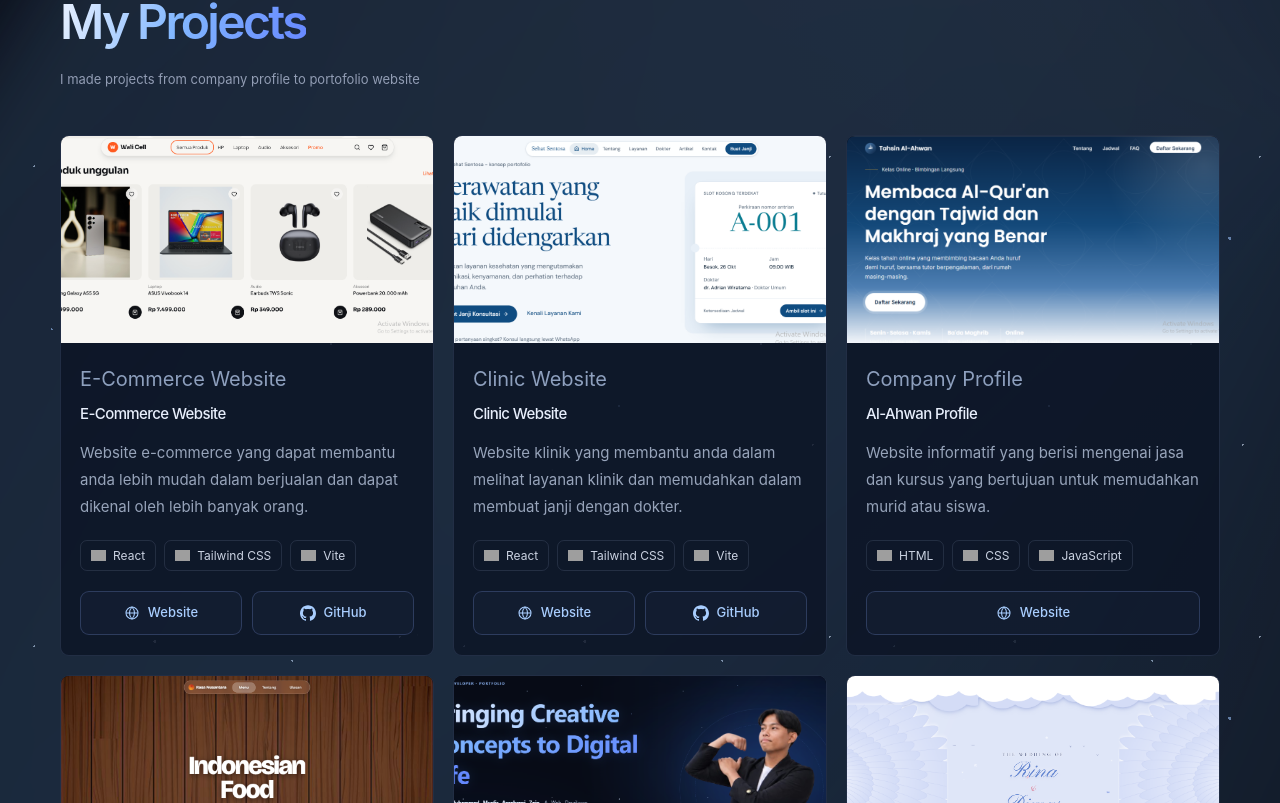
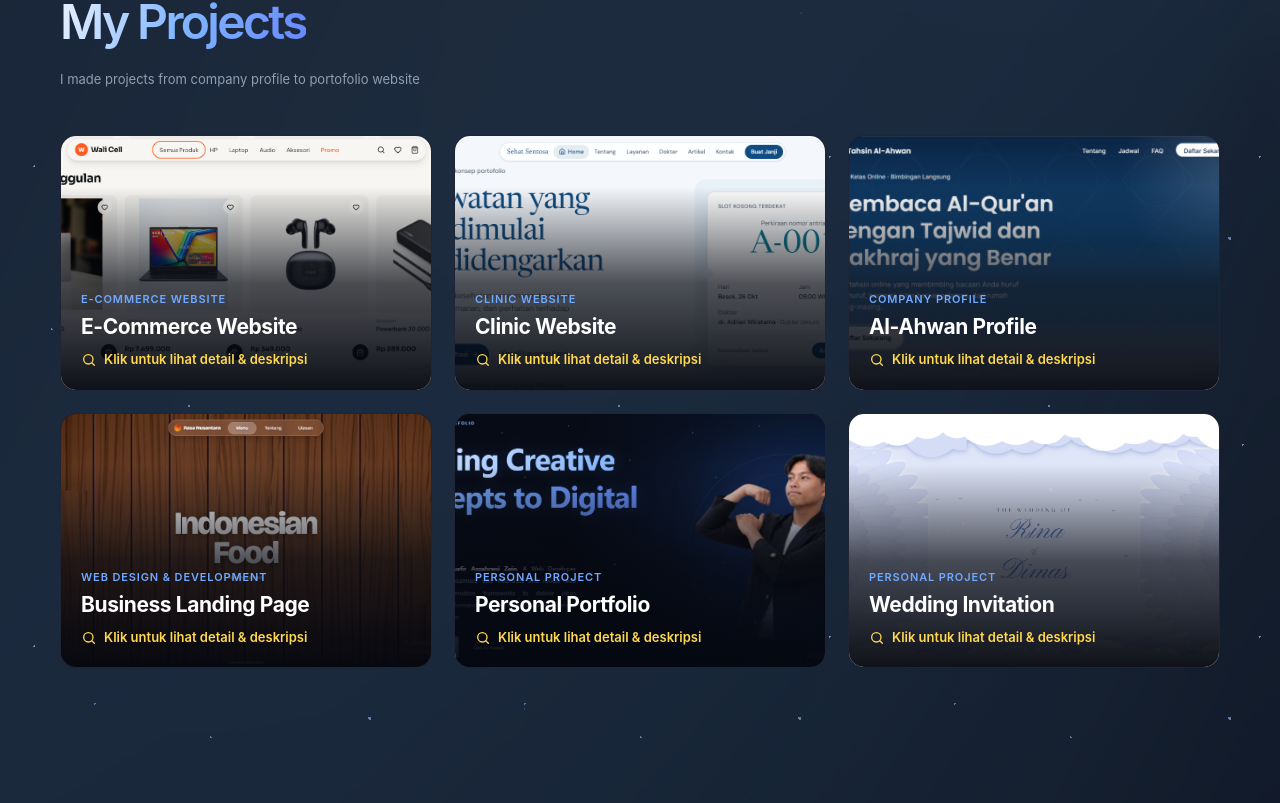
Before and after one commit to MuhammadMusfir11/portofolio-muhammad-musfir, a React (Vite) app: page / in a window 1280 px wide. Shown: the part 1797-2600 px from the top of the page. Built offline with nearby package versions, Linux system fonts and the light colour scheme; grey boxes are pictures that could not be loaded.

Commit message:
Update website

```diff
--- a/src/App.jsx
+++ b/src/App.jsx
@@ -1,6 +1,6 @@
-import { useState } from "react";
-import { motion } from "motion/react";
-import { image } from "motion/react-client";
+import { useState, useEffect } from "react";
+import { createPortal } from "react-dom";
+import { motion, AnimatePresence } from "motion/react";
 
 const projects = [
   {
@@ -363,57 +363,7 @@ function ProjectPreview({ project }) {
   );
 }
 
-function Projects() {
-  return (
-    <section className="projects-section section-padding" id="projects">
-      <div className="container">
-        <div className="projects-heading-row">
-          <SectionHeading
-            title={
-              <>
-                <span className="gradient-text">My Projects</span>
-              </>
-            }
-            description="I made projects from company profile to portofolio website"
-          />
-        </div>
-
-        <div className="projects-grid">
-          {projects.map((project, index) => (
-            <motion.article
-              className="project-card"
-              key={project.number}
-              initial={{ opacity: 0, y: 18 }}
-              whileInView={{ opacity: 1, y: 0 }}
-              viewport={{ once: true, amount: 0.15 }}
-              transition={{ duration: 0.45, delay: index * 0.08 }}
-            >
-              {project.image ? (
-                <div className="project-image-preview">
-                  <img
-                    src={project.image}
-                    alt={`${project.title} website preview`}
-                    className="project-preview-image"
-                  />
-                </div>
-              ) : (
-                <ProjectPreview project={project} />
-              )}
-
-              <div className="project-info">
-                <div className="project-title-row">
-                  <div>
-                    <span className="project-category">{project.category}</span>
-                    <h3>{project.title}</h3>
-                  </div>
-                  <span className="project-number">{project.number}</span>
-                </div>
-
-                <p>{project.description}</p>
-
-                <div className="project-stack">
-                  {project.stack.map((item) => {
-                    const techIcons = {
+const TECH_ICONS = {
   HTML: "https://cdn.simpleicons.org/html5/E34F26",
   CSS: "https://cdn.simpleicons.org/css/1572B6",
   JavaScript: "https://cdn.simpleicons.org/javascript/F7DF1E",
@@ -424,52 +374,207 @@ function Projects() {
   Vite: "https://cdn.simpleicons.org/vite/646CFF",
 };
 
+function SearchIcon() {
   return (
-                      <span className="project-tech" key={item}>
-                        {techIcons[item] && (
-                          <img
-                            src={techIcons[item]}
-                            alt=""
-                            className="project-tech-icon"
-                          />
+    <svg width="16" height="16" viewBox="0 0 24 24" fill="none" aria-hidden="true">
+      <circle cx="11" cy="11" r="7" stroke="currentColor" strokeWidth="2" />
+      <path d="m20 20-3.5-3.5" stroke="currentColor" strokeWidth="2" strokeLinecap="round" />
+    </svg>
+  );
+}
+
+function CloseIcon() {
+  return (
+    <svg width="18" height="18" viewBox="0 0 24 24" fill="none" aria-hidden="true">
+      <path d="M6 6l12 12M18 6 6 18" stroke="currentColor" strokeWidth="2" strokeLinecap="round" />
+    </svg>
+  );
+}
+
+function ProjectModal({ project, onClose }) {
+  return createPortal(
+    <motion.div
+      className="pj-backdrop"
+      initial={{ opacity: 0 }}
+      animate={{ opacity: 1 }}
+      exit={{ opacity: 0 }}
+      transition={{ duration: 0.2 }}
+      onClick={onClose}
+    >
+      <motion.div
+        className="pj-modal"
+        role="dialog"
+        aria-modal="true"
+        aria-labelledby="pj-modal-title"
+        initial={{ opacity: 0, y: 40, scale: 0.98 }}
+        animate={{ opacity: 1, y: 0, scale: 1 }}
+        exit={{ opacity: 0, y: 40, scale: 0.98 }}
+        transition={{ duration: 0.28, ease: "easeOut" }}
+        onClick={(e) => e.stopPropagation()}
+      >
+        <button
+          type="button"
+          className="pj-close"
+          aria-label="Tutup detail project"
+          onClick={onClose}
+          autoFocus
+        >
+          <CloseIcon />
+        </button>
+
+        {/* Foto contoh website */}
+        <div className="pj-modal-media">
+          {project.image ? (
+            <img src={project.image} alt={`Tampilan website ${project.title.trim()}`} />
+          ) : (
+            <ProjectPreview project={project} />
           )}
+        </div>
+
+        <div className="pj-modal-body">
+          <div className="pj-modal-text">
+            <span className="pj-modal-category">{project.category}</span>
+            <h3 id="pj-modal-title">{project.title.trim()}</h3>
+
+            {/* Deskripsi */}
+            <p className="pj-modal-desc">{project.description}</p>
+
+            {/* Teknologi yang dipakai */}
+            <div className="pj-stack">
+              {project.stack.map((item) => (
+                <span className="pj-tech" key={item}>
+                  {TECH_ICONS[item] && <img src={TECH_ICONS[item]} alt="" />}
                   <span>{item}</span>
                 </span>
-                    );
-                  })}
+              ))}
+            </div>
           </div>
 
-                <div className="project-links">
-                  {project.websiteUrl && (
+          {/* Link website online + repository GitHub */}
+          <div className="pj-actions">
+            {project.websiteUrl ? (
               <a
-                      className="project-link"
+                className="pj-btn pj-btn-primary"
                 href={project.websiteUrl}
                 target="_blank"
                 rel="noopener noreferrer"
               >
                 <GlobeIcon />
-                      <span>Website</span>
+                <span>Lihat Website</span>
               </a>
+            ) : (
+              <span className="pj-btn pj-btn-disabled">
+                <GlobeIcon />
+                <span>Website belum tersedia</span>
+              </span>
             )}
 
-                  {project.githubUrl && (
+            {project.githubUrl ? (
               <a
-                      className="project-link"
+                className="pj-btn"
                 href={project.githubUrl}
                 target="_blank"
                 rel="noopener noreferrer"
               >
                 <GitHubIcon />
-                      <span>GitHub</span>
+                <span>Repository GitHub</span>
               </a>
+            ) : (
+              <span className="pj-btn pj-btn-disabled">
+                <GitHubIcon />
+                <span>Repository belum tersedia</span>
+              </span>
+            )}
+          </div>
+        </div>
+      </motion.div>
+    </motion.div>,
+    document.body
+  );
+}
+
+function Projects() {
+  const [activeProject, setActiveProject] = useState(null);
+
+  // Tutup dengan tombol Esc + kunci scroll halaman saat popup terbuka
+  useEffect(() => {
+    if (!activeProject) return;
+
+    const onKeyDown = (e) => {
+      if (e.key === "Escape") setActiveProject(null);
+    };
+    const previousOverflow = document.body.style.overflow;
+    document.body.style.overflow = "hidden";
+    window.addEventListener("keydown", onKeyDown);
+
+    return () => {
+      document.body.style.overflow = previousOverflow;
+      window.removeEventListener("keydown", onKeyDown);
+    };
+  }, [activeProject]);
+
+  return (
+    <section className="projects-section section-padding" id="projects">
+      <div className="container">
+        <div className="projects-heading-row">
+          <SectionHeading
+            title={<span className="gradient-text">My Projects</span>}
+            description="I made projects from company profile to portofolio website"
+          />
+        </div>
+
+        <div className="pj-grid">
+          {projects.map((project, index) => (
+            <motion.article
+              className="pj-card"
+              key={project.title}
+              initial={{ opacity: 0, y: 18 }}
+              whileInView={{ opacity: 1, y: 0 }}
+              viewport={{ once: true, amount: 0.15 }}
+              transition={{ duration: 0.45, delay: (index % 3) * 0.08 }}
+            >
+              <div className="pj-card-media">
+                {project.image ? (
+                  <img
+                    src={project.image}
+                    alt=""
+                    loading="lazy"
+                  />
+                ) : (
+                  <ProjectPreview project={project} />
                 )}
               </div>
 
+              <div className="pj-card-overlay">
+                <span className="pj-card-category">{project.category}</span>
+                <h3 className="pj-card-title">{project.title.trim()}</h3>
+                <span className="pj-card-hint">
+                  <SearchIcon />
+                  Klik untuk lihat detail &amp; deskripsi
+                </span>
               </div>
+
+              {/* Tombol transparan menutupi seluruh kartu */}
+              <button
+                type="button"
+                className="pj-card-trigger"
+                aria-label={`Lihat detail project ${project.title.trim()}`}
+                onClick={() => setActiveProject(project)}
+              />
             </motion.article>
           ))}
         </div>
       </div>
+
+      <AnimatePresence>
+        {activeProject && (
+          <ProjectModal
+            key="project-modal"
+            project={activeProject}
+            onClose={() => setActiveProject(null)}
+          />
+        )}
+      </AnimatePresence>
     </section>
   );
 }
--- a/src/index.css
+++ b/src/index.css
@@ -2047,3 +2047,392 @@ a.project-website-link:hover {
     display: none;
   }
 }
+
+
+/* =====================================================
+   PROJECTS — galeri kartu + popup detail
+   Laptop: 3 kolom, popup 2 kolom (foto kiri, info kanan)
+   Tablet: 2 kolom
+   HP: 1 kolom, popup tampil seperti bottom sheet
+   ===================================================== */
+
+.pj-grid {
+  display: grid;
+  grid-template-columns: repeat(3, minmax(0, 1fr));
+  gap: 22px;
+}
+
+.pj-card {
+  position: relative;
+  isolation: isolate;
+  min-width: 0;
+  aspect-ratio: 16 / 11;
+  overflow: hidden;
+  border: 1px solid var(--line);
+  border-radius: 16px;
+  background: #0b0e16;
+  transition:
+    transform 220ms ease,
+    border-color 220ms ease,
+    box-shadow 220ms ease;
+}
+
+.pj-card:hover {
+  transform: translateY(-5px);
+  border-color: rgba(112, 169, 255, 0.45);
+  box-shadow: 0 18px 45px rgba(0, 0, 0, 0.3);
+}
+
+.pj-card-media {
+  position: absolute;
+  inset: 0;
+}
+
+.pj-card-media img {
+  display: block;
+  width: 100%;
+  height: 100%;
+  object-fit: cover;
+  object-position: top center;
+  transition: transform 500ms ease;
+}
+
+.pj-card:hover .pj-card-media img {
+  transform: scale(1.05);
+}
+
+.pj-card-media .project-preview {
+  height: 100%;
+  min-height: 0;
+  border-bottom: 0;
+}
+
+.pj-card-overlay {
+  position: absolute;
+  inset: 0;
+  display: flex;
+  flex-direction: column;
+  justify-content: flex-end;
+  gap: 6px;
+  padding: 20px;
+  background: linear-gradient(
+    to top,
+    rgba(5, 8, 16, 0.96) 0%,
+    rgba(5, 8, 16, 0.7) 42%,
+    rgba(5, 8, 16, 0) 80%
+  );
+  pointer-events: none;
+}
+
+.pj-card-category {
+  color: var(--blue);
+  font-size: 11px;
+  font-weight: 600;
+  letter-spacing: 0.08em;
+  text-transform: uppercase;
+}
+
+.pj-card-title {
+  margin: 0;
+  color: #fff;
+  font-size: 21px;
+  font-weight: 650;
+  letter-spacing: -0.02em;
+  line-height: 1.25;
+}
+
+.pj-card-hint {
+  display: inline-flex;
+  align-items: center;
+  gap: 7px;
+  margin-top: 4px;
+  color: #ffd84d;
+  font-size: 13px;
+  font-weight: 600;
+}
+
+.pj-card-trigger {
+  position: absolute;
+  inset: 0;
+  z-index: 2;
+  width: 100%;
+  height: 100%;
+  padding: 0;
+  border: 0;
+  border-radius: inherit;
+  background: transparent;
+  cursor: pointer;
+}
+
+.pj-card-trigger:focus-visible {
+  outline: 2px solid var(--blue-bright);
+  outline-offset: -4px;
+}
+
+/* ---------- Popup detail ---------- */
+
+.pj-backdrop {
+  position: fixed;
+  inset: 0;
+  z-index: 1000;
+  display: flex;
+  align-items: center;
+  justify-content: center;
+  padding: 24px;
+  background: rgba(3, 6, 14, 0.8);
+  -webkit-backdrop-filter: blur(6px);
+  backdrop-filter: blur(6px);
+}
+
+.pj-modal {
+  position: relative;
+  display: grid;
+  grid-template-columns: minmax(0, 1.15fr) minmax(0, 1fr);
+  width: min(1040px, 100%);
+  max-height: min(640px, 90vh);
+  overflow: hidden;
+  border: 1px solid rgba(140, 174, 255, 0.22);
+  border-radius: 20px;
+  background: var(--panel);
+  box-shadow: 0 30px 80px rgba(0, 0, 0, 0.55);
+}
+
+.pj-close {
+  position: absolute;
+  top: 12px;
+  right: 12px;
+  z-index: 5;
+  display: grid;
+  place-items: center;
+  width: 40px;
+  height: 40px;
+  padding: 0;
+  border: 1px solid rgba(255, 255, 255, 0.18);
+  border-radius: 50%;
+  background: rgba(7, 11, 22, 0.75);
+  color: #fff;
+  cursor: pointer;
+  transition: background 200ms ease;
+}
+
+.pj-close:hover {
+  background: rgba(75, 145, 255, 0.5);
+}
+
+.pj-modal-media {
+  display: grid;
+  place-items: center;
+  min-height: 0;
+  background: #0b0e16;
+}
+
+.pj-modal-media img {
+  display: block;
+  width: 100%;
+  height: 100%;
+  max-height: min(640px, 90vh);
+  object-fit: contain;
+}
+
+.pj-modal-media .project-preview {
+  width: 100%;
+  height: 100%;
+  border-bottom: 0;
+}
+
+.pj-modal-body {
+  display: flex;
+  flex-direction: column;
+  justify-content: space-between;
+  gap: 28px;
+  min-width: 0;
+  padding: 36px 32px 28px;
+  overflow-y: auto;
+}
+
+.pj-modal-category {
+  color: var(--blue);
+  font-size: 12px;
+  font-weight: 600;
+  letter-spacing: 0.08em;
+  text-transform: uppercase;
+}
+
+.pj-modal-body h3 {
+  margin: 10px 0 0;
+  padding-right: 36px;
+  color: #fff;
+  font-size: 28px;
+  font-weight: 700;
+  letter-spacing: -0.03em;
+  line-height: 1.2;
+}
+
+.pj-modal-desc {
+  margin: 16px 0 0;
+  color: #b4bfd3;
+  font-size: 16px;
+  line-height: 1.75;
+}
+
+.pj-stack {
+  display: flex;
+  flex-wrap: wrap;
+  gap: 8px;
+  margin-top: 22px;
+}
+
+.pj-tech {
+  display: inline-flex;
+  align-items: center;
+  gap: 7px;
+  padding: 8px 12px;
+  border: 1px solid rgba(160, 180, 220, 0.18);
+  border-radius: 8px;
+  background: rgba(160, 180, 220, 0.04);
+  color: #d6dcea;
+  font-size: 13px;
+  line-height: 1;
+}
+
+.pj-tech img {
+  display: block;
+  width: 16px;
+  height: 16px;
+  object-fit: contain;
+}
+
+.pj-actions {
+  display: grid;
+  grid-template-columns: repeat(2, minmax(0, 1fr));
+  gap: 10px;
+}
+
+.pj-btn {
+  display: inline-flex;
+  align-items: center;
+  justify-content: center;
+  gap: 8px;
+  min-height: 48px;
+  padding: 10px 14px;
+  border: 1px solid rgba(140, 174, 255, 0.28);
+  border-radius: 10px;
+  background: rgba(140, 174, 255, 0.05);
+  color: #a9ceff;
+  font-size: 14px;
+  font-weight: 600;
+  text-align: center;
+  transition: background 220ms ease, border-color 220ms ease;
+}
+
+a.pj-btn:hover {
+  background: rgba(140, 174, 255, 0.14);
+  border-color: rgba(140, 174, 255, 0.55);
+}
+
+.pj-btn-primary {
+  border-color: transparent;
+  background: var(--blue-bright);
+  color: #fff;
+}
+
+a.pj-btn-primary:hover {
+  background: #3a82f0;
+  border-color: transparent;
+}
+
+.pj-btn-disabled {
+  border-color: rgba(160, 180, 220, 0.1);
+  background: transparent;
+  color: #727d91;
+  font-weight: 500;
+  cursor: not-allowed;
+}
+
+/* ---------- Tablet ---------- */
+@media (max-width: 1024px) {
+  .pj-grid {
+    grid-template-columns: repeat(2, minmax(0, 1fr));
+    gap: 18px;
+  }
+}
+
+/* ---------- Popup jadi 1 kolom (tablet kecil & HP) ---------- */
+@media (max-width: 820px) {
+  .pj-backdrop {
+    align-items: flex-end;
+    padding: 0;
+  }
+
+  .pj-modal {
+    display: block;
+    width: 100%;
+    max-height: 92vh;
+    max-height: 92dvh;
+    overflow-y: auto;
+    overscroll-behavior: contain;
+    border-radius: 22px 22px 0 0;
+    border-bottom: 0;
+  }
+
+  .pj-modal-media img {
+    height: auto;
+    max-height: 48dvh;
+  }
+
+  .pj-modal-body {
+    gap: 22px;
+    padding: 22px 18px calc(24px + env(safe-area-inset-bottom, 0px));
+    overflow: visible;
+  }
+
+  .pj-modal-body h3 {
+    font-size: 23px;
+  }
+
+  .pj-modal-desc {
+    font-size: 15px;
+    line-height: 1.7;
+  }
+}
+
+/* ---------- HP ---------- */
+@media (max-width: 600px) {
+  .pj-grid {
+    grid-template-columns: minmax(0, 1fr);
+    gap: 16px;
+  }
+
+  .pj-card {
+    aspect-ratio: 16 / 10;
+    border-radius: 14px;
+  }
+
+  .pj-card-overlay {
+    padding: 16px;
+  }
+
+  .pj-card-title {
+    font-size: 19px;
+  }
+
+  .pj-card-hint {
+    font-size: 12.5px;
+  }
+
+  /* Dua tombol ditumpuk supaya mudah dipencet */
+  .pj-actions {
+    grid-template-columns: minmax(0, 1fr);
+  }
+}
+
+@media (hover: none) {
+  .pj-card:hover {
+    transform: none;
+    box-shadow: none;
+  }
+
+  .pj-card:hover .pj-card-media img {
+    transform: none;
+  }
+}
```
Lines whose indentation alone changed are shown as unchanged.
